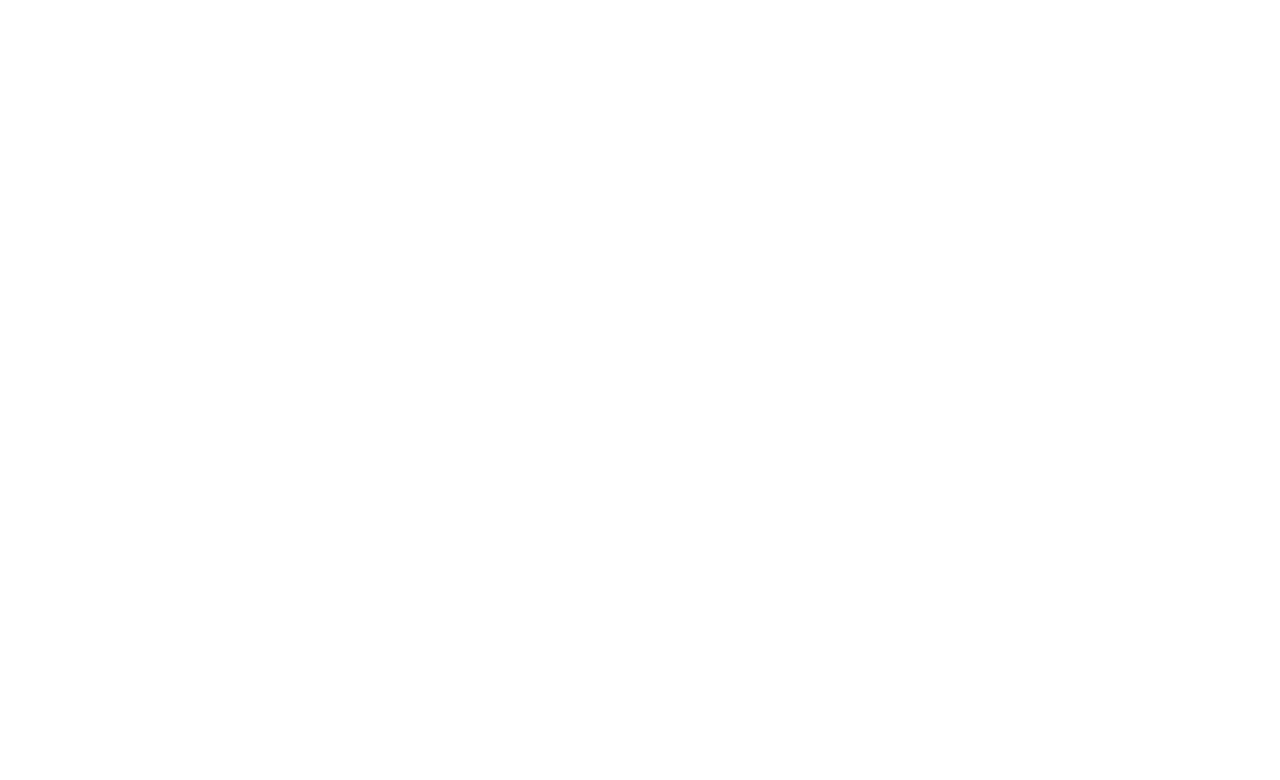
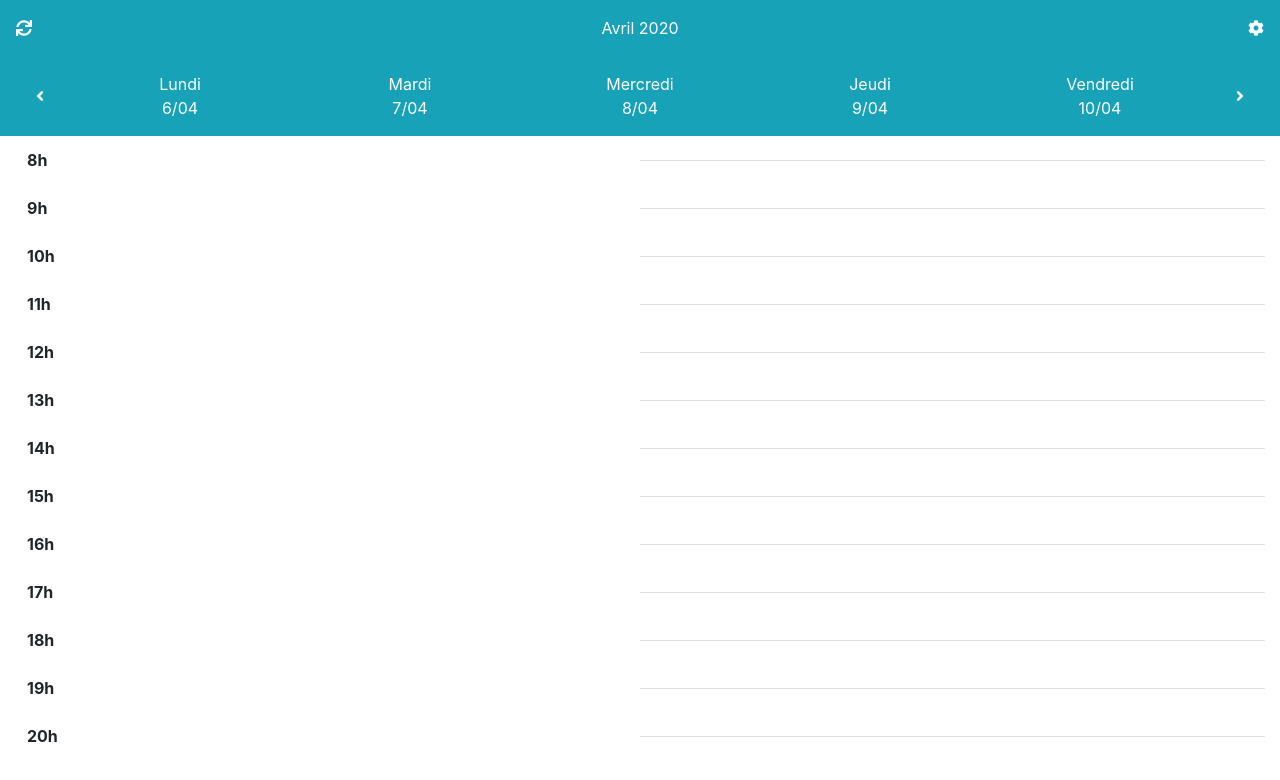
Before and after one commit to edt-epsi/edt-epsi-client, a Vue app: page / in a window 1280 px wide. Shown: the top 780 px of the page. Built offline with nearby package versions, Linux system fonts and the light colour scheme.

Commit message:
Ajout template

```diff
--- a/src/App.vue
+++ b/src/App.vue
@@ -1,6 +1,128 @@
 <template>
   <div id="app">
-
+    <nav class="navbar navbar-dark bg-info fixed-top">
+      <ul class="navbar-nav mr-auto">
+        <li class="nav-item">
+          <a class="nav-link text-white" href="#"><i class="fas fa-sync"></i></a>
+        </li>
+      </ul>
+      <span class="navbar-text mr-auto text-white">Avril 2020</span>
+      <ul class="navbar-nav">
+        <li class="nav-item">
+          <a class="nav-link text-white" href="#"><i class="fas fa-cog"></i></a>
+        </li>
+      </ul>
+    </nav>
+    <section class="container-fluid py-2 bg-info px-custom-0 fixed-top">
+      <nav class="nav nav-pills nav-justified">
+        <a class="nav-item nav-link mw-50" href="#">
+          <div class="row text-center text-white h-100">
+            <div class="col p-0 align-self-center"><i class="fas fa-angle-left"></i></div>
+          </div>
+        </a>
+        <a class="nav-item nav-link" href="#">
+          <div class="row text-center text-white">
+            <div class="col p-0">L<span class="d-none d-md-inline">undi</span></div>
+          </div>
+          <div class="row text-center text-white">
+            <div class="col p-0 day">6<span class="d-none d-md-inline">/04</span></div>
+          </div>
+        </a>
+        <a class="nav-item nav-link" href="#">
+          <div class="row text-center text-white">
+            <div class="col p-0">M<span class="d-none d-md-inline">ardi</span></div>
+          </div>
+          <div class="row text-center text-white">
+            <div class="col p-0 day">7<span class="d-none d-md-inline">/04</span></div>
+          </div>
+        </a>
+        <a class="nav-item nav-link" href="#">
+          <div class="row text-center text-white">
+            <div class="col p-0">M<span class="d-none d-md-inline">ercredi</span></div>
+          </div>
+          <div class="row text-center text-white">
+            <div class="col p-0 day">8<span class="d-none d-md-inline">/04</span></div>
+          </div>
+        </a>
+        <a class="nav-item nav-link" href="#">
+          <div class="row text-center text-white">
+            <div class="col p-0">J<span class="d-none d-md-inline">eudi</span></div>
+          </div>
+          <div class="row text-center text-white">
+            <div class="col p-0 day">9<span class="d-none d-md-inline">/04</span></div>
+          </div>
+        </a>
+        <a class="nav-item nav-link" href="#">
+          <div class="row text-center text-white">
+            <div class="col p-0">V<span class="d-none d-md-inline">endredi</span></div>
+          </div>
+          <div class="row text-center text-white">
+            <div class="col p-0 day">10<span class="d-none d-md-inline">/04</span></div>
+          </div>
+        </a>
+        <a class="nav-item nav-link mw-50" href="#">
+          <div class="row text-center text-white h-100">
+            <div class="col p-0 align-self-center"><i class="fas fa-angle-right"></i></div>
+          </div>
+        </a>
+      </nav>
+    </section>
+    <main class="container-fluid pt-4">
+      <table class="table">
+        <tr>
+          <th>8h</th>
+          <th></th>
+        </tr>
+        <tr>
+          <th>9h</th>
+          <th></th>
+        </tr>
+        <tr>
+          <th>10h</th>
+          <th></th>
+        </tr>
+        <tr>
+          <th>11h</th>
+          <th></th>
+        </tr>
+        <tr>
+          <th>12h</th>
+          <th></th>
+        </tr>
+        <tr>
+          <th>13h</th>
+          <th></th>
+        </tr>
+        <tr>
+          <th>14h</th>
+          <th></th>
+        </tr>
+        <tr>
+          <th>15h</th>
+          <th></th>
+        </tr>
+        <tr>
+          <th>16h</th>
+          <th></th>
+        </tr>
+        <tr>
+          <th>17h</th>
+          <th></th>
+        </tr>
+        <tr>
+          <th>18h</th>
+          <th></th>
+        </tr>
+        <tr>
+          <th>19h</th>
+          <th></th>
+        </tr>
+        <tr>
+          <th>20h</th>
+          <th></th>
+        </tr>
+      </table>
+    </main>
   </div>
 </template>
 
@@ -14,4 +136,51 @@
 <style lang="scss">
   @import "~bootstrap/dist/css/bootstrap.min.css";
   @import "~@fortawesome/fontawesome-free/css/all.min.css";
+
+  html, body {
+    height: 100%;
+  }
+
+  section.fixed-top {
+    top: 56px;
+  }
+
+  body {
+    padding-top: 136px;
+  }
+
+  .mw-50 {
+    max-width: 50px;
+  }
+
+  .table {
+    table-layout: fixed;
+  }
+
+  .table tr th:first-child {
+    position: relative;
+    top: -25px;
+    border-top: none;
+  }
+
+  .table th {
+    width: 50px;
+  }
+
+  .nav-pills .nav-link.active,
+  .nav-pills .show>.nav-link {
+    background-color: #0c5460 !important;
+  }
+
+  @media (max-width: 991.98px) {
+    .table td:not(.active),
+    .table tr th:last-child {
+      display: none;
+    }
+
+    .px-custom-0 {
+      padding-left: 0;
+      padding-right: 0;
+    }
+  }
 </style>
```
